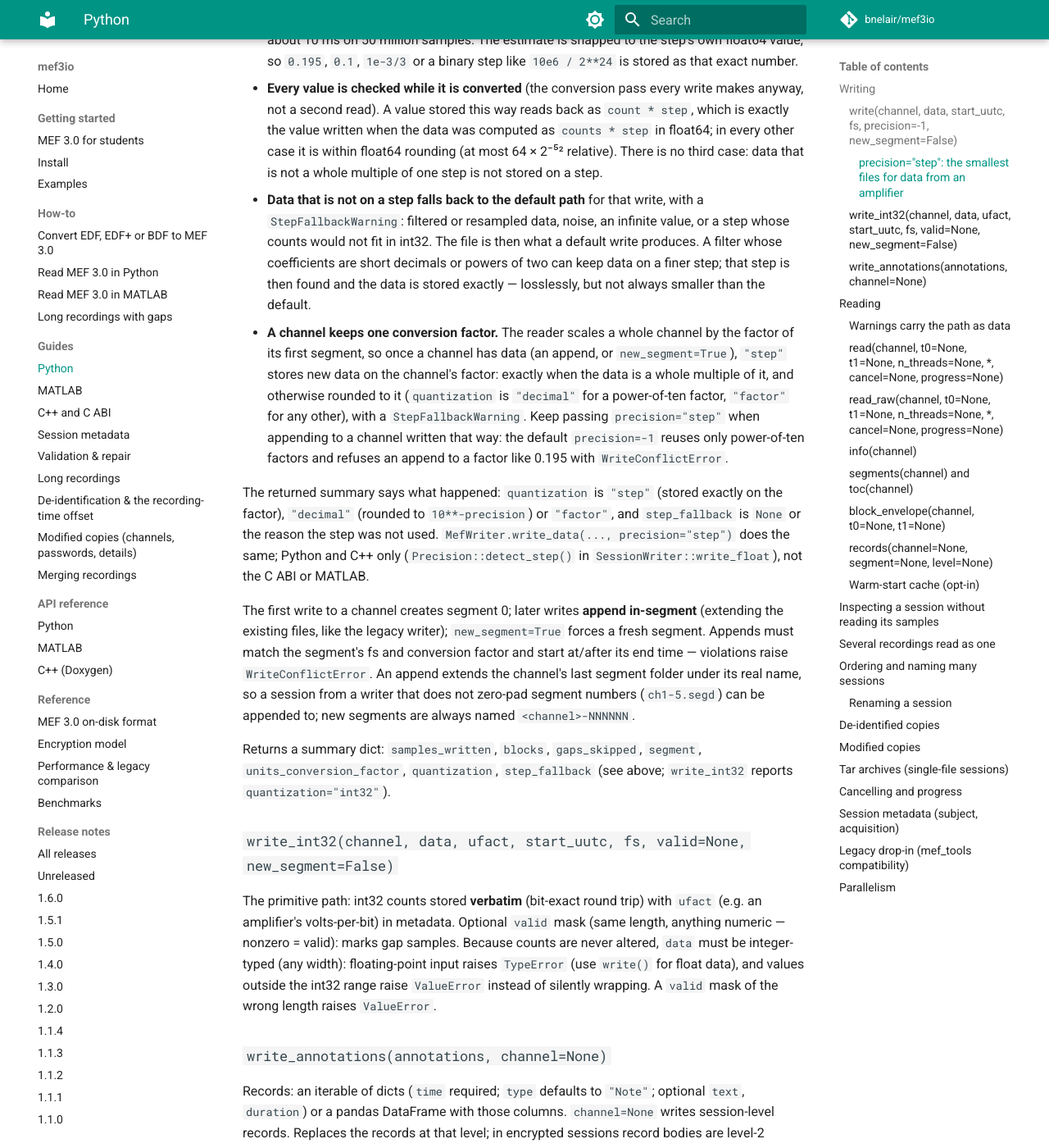
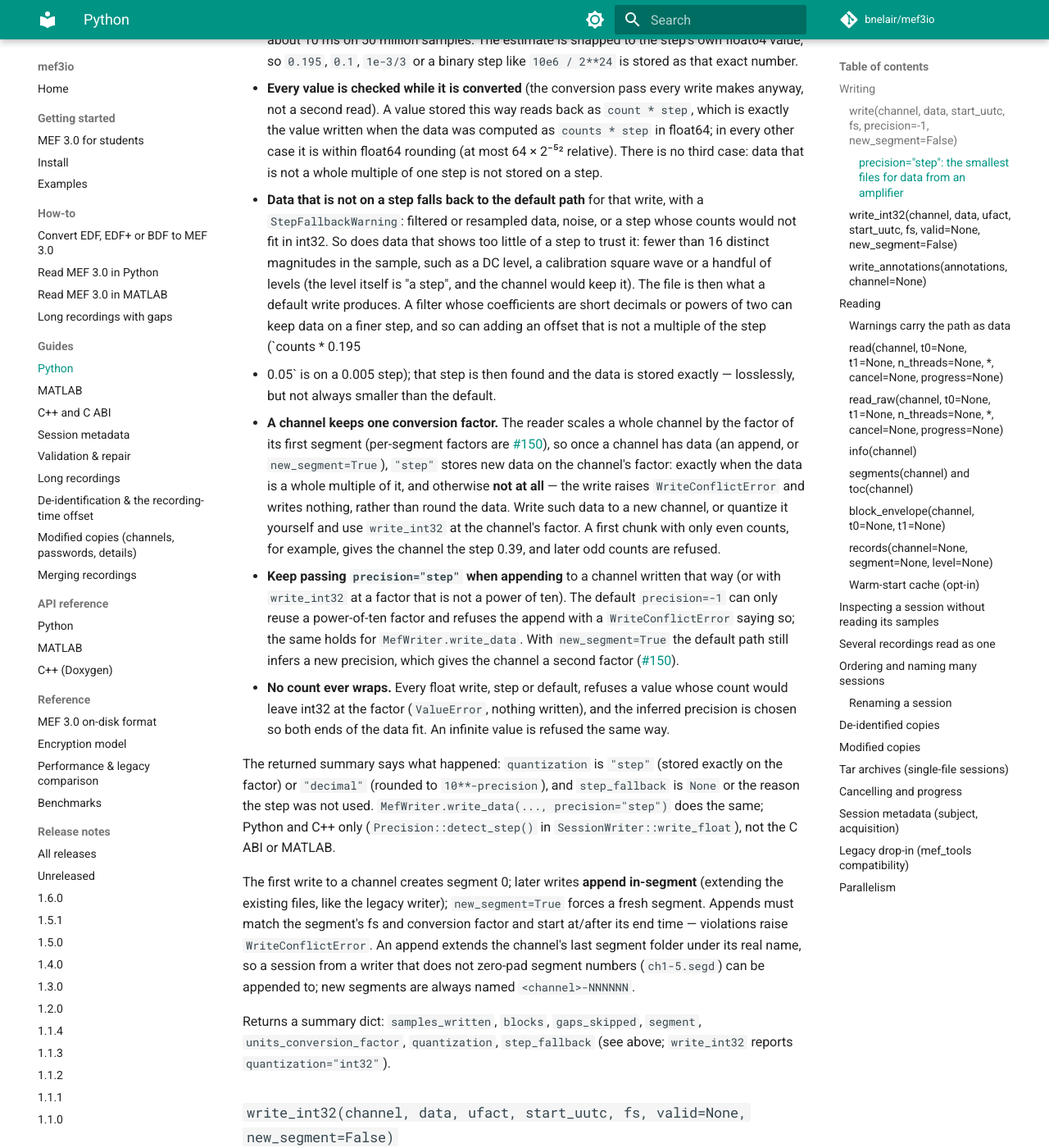
Before and after one commit to bnelair/mef3io, an MkDocs documentation site: the page built from docs/python.md, in a window 1280 px wide and 1400 px high, scrolled down 2897 px. Shown: the whole window at 82% size. Built offline with MkDocs 1.6.1 and Material for MkDocs 9.7.7, drawn with Linux system fonts in a browser that asks for light colours; comment, search, counter and statistics services are not loaded.

Commit message:
Round 1 review of #149: refuse off-factor step writes, no int32 wrap, evidence rule
- step on a channel with segments uses the channel's factor itself (factors
  >= 10 no longer collide with the infer sentinel) and REFUSES data off it
  (WriteConflictError, nothing written); the rounding outcome is removed
- no float write wraps a count beyond int32: quantize_to_int32 refuses,
  infer_precision requires both ends to fit; inf is refused
- default-precision append onto a non-power-of-ten factor: clear refusal
- detect_step needs >= 16 distinct magnitudes (DC, square wave fall back)
- overflow-free least-squares refit; accurate int32/subnormal reasons
- wall-clock ratio pins opt-in (--run-benchmark); loose 2.5x sanity bound

Co-Authored-By: Claude Opus 5.5 <noreply@anthropic.com>
Claude-Session: https://claude.ai/code/session_01PWYBRHqzczzUfo99eFKLmQ

```diff
--- a/docs/python.md
+++ b/docs/python.md
@@ -157,25 +157,41 @@ How it works, and what it guarantees:
   step.
 - **Data that is not on a step falls back to the default path** for that
   write, with a `StepFallbackWarning`: filtered or resampled data, noise,
-  an infinite value, or a step whose counts would not fit in int32. The
+  or a step whose counts would not fit in int32. So does data that shows
+  too little of a step to trust it: fewer than 16 distinct magnitudes in
+  the sample, such as a DC level, a calibration square wave or a handful of
+  levels (the level itself is "a step", and the channel would keep it). The
   file is then what a default write produces. A filter whose coefficients
-  are short decimals or powers of two can keep data on a finer step; that
-  step is then found and the data is stored exactly — losslessly, but not
-  always smaller than the default.
+  are short decimals or powers of two can keep data on a finer step, and so
+  can adding an offset that is not a multiple of the step (`counts * 0.195
+  + 0.05` is on a 0.005 step); that step is then found and the data is
+  stored exactly — losslessly, but not always smaller than the default.
 - **A channel keeps one conversion factor.** The reader scales a whole
-  channel by the factor of its first segment, so once a channel has data
-  (an append, or `new_segment=True`), `"step"` stores new data on the
-  channel's factor: exactly when the data is a whole multiple of it, and
-  otherwise rounded to it (`quantization` is `"decimal"` for a power-of-ten
-  factor, `"factor"` for any other), with a `StepFallbackWarning`. Keep
-  passing `precision="step"` when appending to a channel written that way:
-  the default `precision=-1` reuses only power-of-ten factors and refuses an
-  append to a factor like 0.195 with `WriteConflictError`.
+  channel by the factor of its first segment (per-segment factors are
+  [#150](https://github.com/bnelair/mef3io/issues/150)), so once a channel
+  has data (an append, or `new_segment=True`), `"step"` stores new data on
+  the channel's factor: exactly when the data is a whole multiple of it,
+  and otherwise **not at all** — the write raises `WriteConflictError` and
+  writes nothing, rather than round the data. Write such data to a new
+  channel, or quantize it yourself and use `write_int32` at the channel's
+  factor. A first chunk with only even counts, for example, gives the
+  channel the step 0.39, and later odd counts are refused.
+- **Keep passing `precision="step"` when appending** to a channel written
+  that way (or with `write_int32` at a factor that is not a power of ten).
+  The default `precision=-1` can only reuse a power-of-ten factor and
+  refuses the append with a `WriteConflictError` saying so; the same holds
+  for `MefWriter.write_data`. With `new_segment=True` the default path
+  still infers a new precision, which gives the channel a second factor
+  ([#150](https://github.com/bnelair/mef3io/issues/150)).
+- **No count ever wraps.** Every float write, step or default, refuses a
+  value whose count would leave int32 at the factor (`ValueError`, nothing
+  written), and the inferred precision is chosen so both ends of the data
+  fit. An infinite value is refused the same way.
 
 The returned summary says what happened: `quantization` is `"step"`
-(stored exactly on the factor), `"decimal"` (rounded to `10**-precision`)
-or `"factor"`, and `step_fallback` is `None` or the reason the step was not
-used. `MefWriter.write_data(..., precision="step")` does the same; Python
+(stored exactly on the factor) or `"decimal"` (rounded to
+`10**-precision`), and `step_fallback` is `None` or the reason the step was
+not used. `MefWriter.write_data(..., precision="step")` does the same; Python
 and C++ only (`Precision::detect_step()` in `SessionWriter::write_float`),
 not the C ABI or MATLAB.
 
```
Also changed, not shown: CLAUDE.md (+33 -20 lines), docs/release_notes/unreleased.md (+21 -6 lines), 9 other files.
